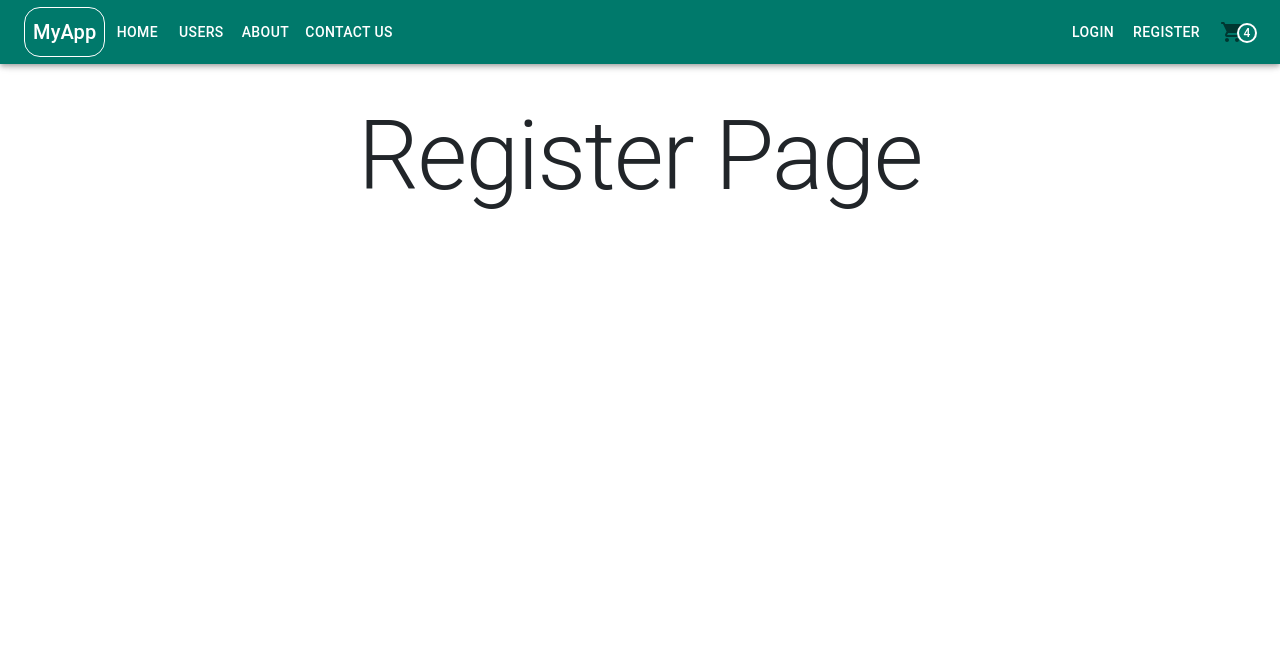
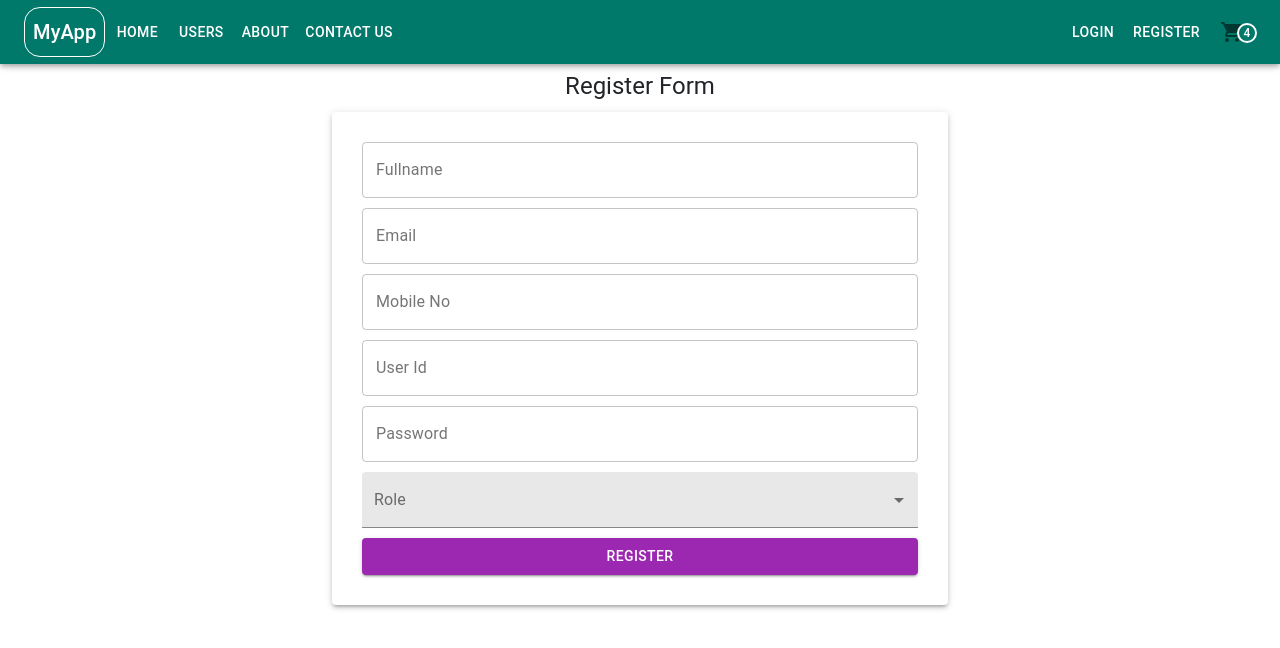
Before and after one commit to BalajiJ234/ecommerce-app, a React (Create React App) app: page /register in a window 1280 px wide. Shown: the top 648 px of the page. Built offline with nearby package versions, Linux system fonts and the light colour scheme.

Commit message:
Login and Register

```diff
--- a/src/components/login.jsx
+++ b/src/components/login.jsx
@@ -1,14 +1,81 @@
 import { Typography } from "@material-ui/core";
-import { Component } from "react";
+import React, { Component } from "react";
+import axios from "axios";
 
 class Login extends Component {
-  state = {};
+  constructor(props) {
+    super(props);
+    this.state = {
+      user: {
+        userId: "",
+        password: "",
+        role: "",
+      },
+    };
+  }
+  handleChange = (event) => {
+    console.log("handleChange");
+    const user = { ...this.state.user };
+    user[event.target.name] = event.target.value;
+    //this.setState({ user: user });
+    this.setState({ user });
+  };
+  handleSubmit = (event) => {
+    event.preventDefault();
+    console.log("handleSubmit");
+    axios
+      .post("http://localhost:8082/login", this.state.user)
+      .then((res) => this.props.history.push("/users"));
+  };
   render() {
     return (
       <div>
         <Typography variant='h1' style={{ marginTop: "100px" }}>
-          Login Page
+          Login Form
         </Typography>
+        <form className='w-50 mx-auto border p-3' onSubmit={this.handleSubmit}>
+          <div className='mb-3'>
+            <label htmlFor='exampleInputEmail1' className='form-label'>
+              User Id
+            </label>
+            <input
+              type='text'
+              className='form-control'
+              id='exampleInputEmail1'
+              aria-describedby='emailHelp'
+              name='userId'
+              value={this.state.user.userId}
+              onChange={this.handleChange}
+            />
+          </div>
+          <div className='mb-3'>
+            <label htmlFor='exampleInputPassword1' className='form-label'>
+              Password
+            </label>
+            <input
+              type='password'
+              className='form-control'
+              id='exampleInputPassword1'
+              name='password'
+              value={this.state.user.password}
+              onChange={this.handleChange}
+            />
+          </div>
+          <select
+            className='form-select mb-3'
+            aria-label='Default select example'
+            name='role'
+            onChange={this.handleChange}>
+            <option value='customer'>Customer</option>
+            <option value='user'>User</option>
+            <option value='admin'>Admin</option>
+          </select>
+          <div className='d-grid'>
+            <button type='submit' className='btn btn-primary '>
+              Submit
+            </button>
+          </div>
+        </form>
       </div>
     );
   }
--- a/src/components/register.jsx
+++ b/src/components/register.jsx
@@ -1,11 +1,157 @@
-import { Typography } from "@material-ui/core";
+import { Component } from "react";
+import {
+  Typography,
+  TextField,
+  InputLabel,
+  FormControl,
+  Select,
+  Grid,
+  Paper,
+  Button,
+} from "@material-ui/core";
+import axios from "axios";
 
-const Register = () => {
-  return (
-    <Typography variant='h1' style={{ marginTop: "100px" }}>
-      Register Page
-    </Typography>
-  );
-};
+// Class component
+class Register extends Component {
+  constructor(props) {
+    super(props);
+    this.state = {
+      role: "",
+      name: "hai",
+      user: {
+        id: 0,
+        userName: "",
+        email: "",
+        mobileNo: "",
+        userId: "",
+        password: "",
+        role: "",
+      },
+    };
+  }
+
+  handleFormSubmit = (event) => {
+    event.preventDefault();
+    console.log("handleFormSubmit called");
+    console.log(this.state.user);
+    axios.post("http://localhost:8082/users", this.state.user).then((res) => {
+      console.log(res);
+      this.props.history.push("/login");
+    });
+  };
+  handleChange = (event) => {
+    //console.log(event.target.name); // returns field name
+    //console.log(event.target.value); // return value entered by users
+    const user = { ...this.state.user };
+    user[event.target.name] = event.target.value;
+    this.setState({ user });
+  };
+
+  render() {
+    return (
+      <div>
+        <Grid
+          item
+          md={6}
+          style={{
+            marginTop: "20px",
+            marginLeft: "auto",
+            marginRight: "auto",
+          }}>
+          <Typography variant='h5' style={{ marginTop: "70px" }}>
+            Register Form
+          </Typography>
+          <Paper elevation={3} style={{ padding: "30px", marginTop: "10px" }}>
+            <form onSubmit={this.handleFormSubmit}>
+              <TextField
+                id='outlined-basic'
+                label='Fullname'
+                placeholder='Enter your full name'
+                variant='outlined'
+                name='userName'
+                value={this.state.user.userName}
+                onChange={this.handleChange}
+                fullWidth
+                style={{ marginBottom: 10 }}
+              />
+              <TextField
+                id='outlined-email'
+                label='Email'
+                placeholder='Enter email'
+                variant='outlined'
+                type='email'
+                name='email'
+                value={this.state.user.email}
+                onChange={this.handleChange}
+                fullWidth
+                style={{ marginBottom: 10 }}
+              />
+              <TextField
+                id='outlined-mobile'
+                label='Mobile No'
+                placeholder='Enter mobile number'
+                variant='outlined'
+                name='mobileNo'
+                value={this.state.user.mobileNo}
+                onChange={this.handleChange}
+                fullWidth
+                style={{ marginBottom: 10 }}
+              />
+              <TextField
+                id='outlined-userid'
+                label='User Id'
+                placeholder='Enter user id'
+                variant='outlined'
+                name='userId'
+                value={this.state.user.userId}
+                onChange={this.handleChange}
+                fullWidth
+                style={{ marginBottom: 10 }}
+              />
+              <TextField
+                id='outlined-password'
+                label='Password'
+                placeholder='Enter password'
+                variant='outlined'
+                type='password'
+                name='password'
+                value={this.state.user.password}
+                onChange={this.handleChange}
+                fullWidth
+                style={{ marginBottom: 10 }}
+              />
+              <FormControl
+                variant='filled'
+                fullWidth
+                style={{ marginBottom: 10 }}>
+                <InputLabel htmlFor='filled-age-native-simple'>Role</InputLabel>
+                <Select
+                  native
+                  value={this.state.user.role}
+                  name='role'
+                  onChange={this.handleChange}
+                  inputProps={{
+                    name: "role",
+                    id: "filled-age-native-simple",
+                  }}>
+                  <option aria-label='None' value='' />
+                  <option value='customer'>Customer</option>
+                  <option value='admin'>Admin</option>
+                </Select>
+              </FormControl>
+              <Button
+                variant='contained'
+                color='primary'
+                type='submit'
+                fullWidth>
+                Register
+              </Button>
+            </form>
+          </Paper>
+        </Grid>
+      </div>
+    );
+  }
+}
 
 export default Register;
```
